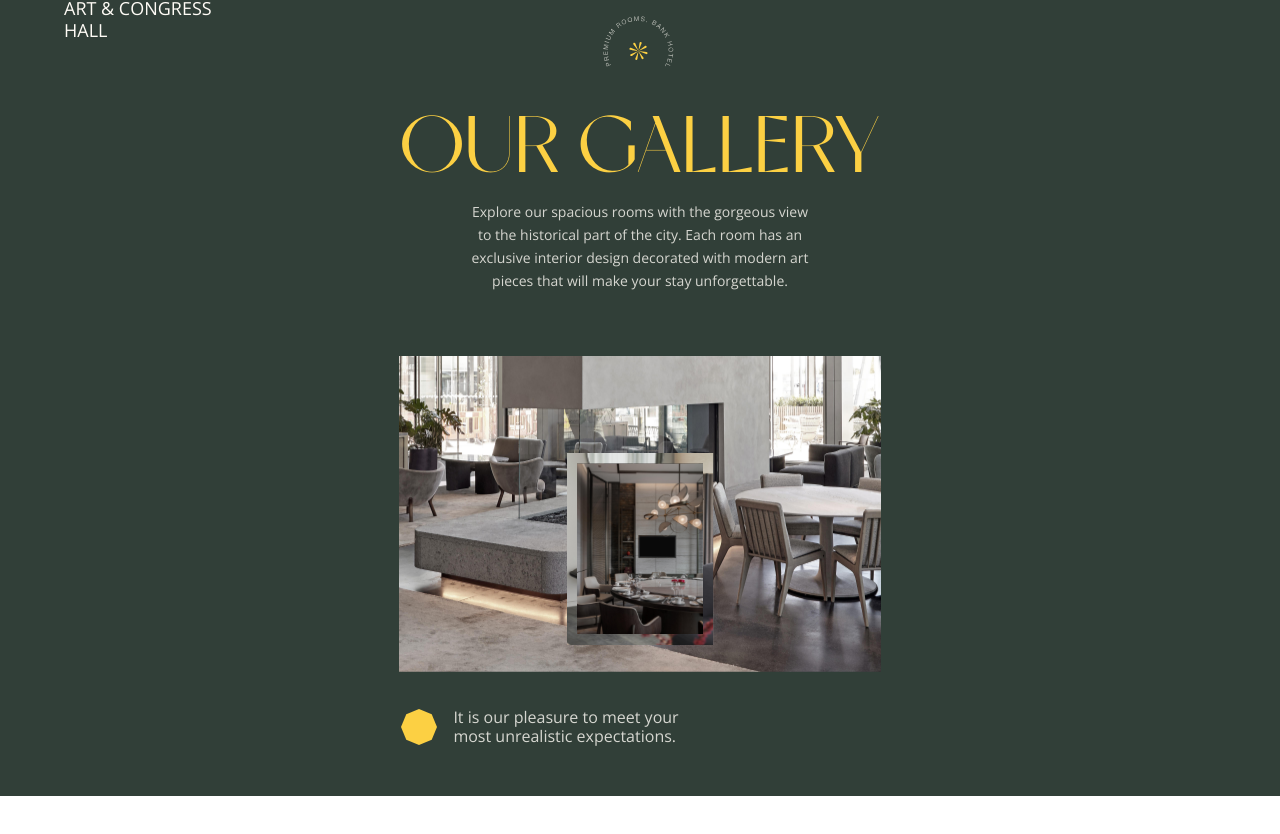
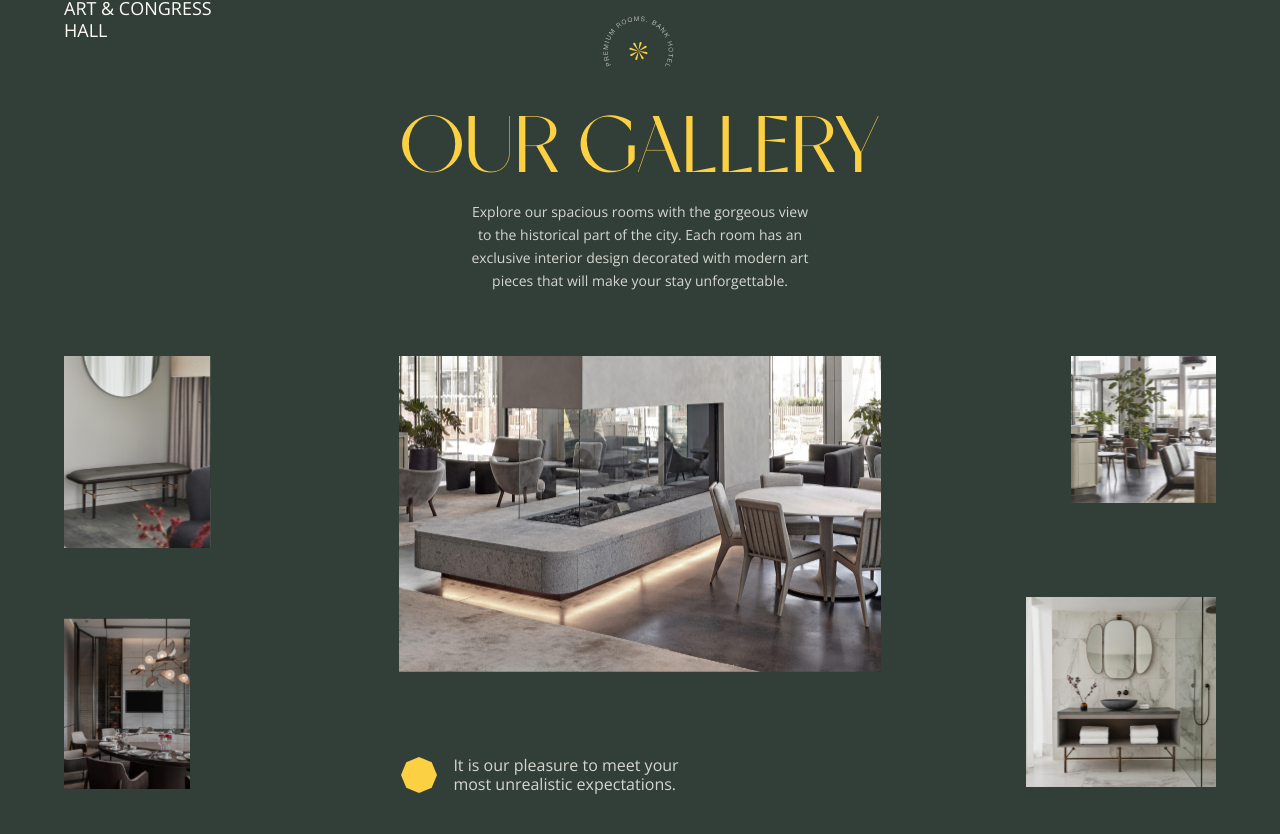
Before and after one commit to gift56/Fullstack-HotelWebsite, a React (Create React App) app: page / in a window 1280 px wide. Shown: the part 5416-6250 px from the top of the page. Before the commit the page ends 6212 px from the top, so only its background shows below. Built offline with nearby package versions, Linux system fonts and the light colour scheme.

Commit message:
fixing some stuff

```diff
--- a/src/components/Gallery.jsx
+++ b/src/components/Gallery.jsx
@@ -35,6 +35,7 @@ const Gallery = () => {
     DesktopGalleyTwo,
     DesktopGalleyThree,
     DesktopGalleyFour,
+    MobileGalleyOne,
   ];
   return (
     <GalleryCon>
--- a/src/styles/gallery.styled.js
+++ b/src/styles/gallery.styled.js
@@ -163,7 +163,7 @@ export const GalleryRightSideDesktop = styled.div`
     justify-content: center;
     align-items: center;
     flex-direction: column;
-    gap: 2rem;
+    gap: 5rem;
     width: 100%;
     .details {
       justify-content: center;
@@ -172,8 +172,31 @@ export const GalleryRightSideDesktop = styled.div`
     .images {
       &:nth-child(2),
       &:nth-child(3),
+      &:nth-child(4),
+      &:nth-child(5) {
+        position: absolute;
+      }
+      &:nth-child(2) {
+        top: 0;
+        right: 0;
+      }
+      &:nth-child(3) {
+        top: 0;
+        left: 0;
+      }
       &:nth-child(4) {
-        position: absolute;
+        bottom: 0;
+        left: 0;
+      }
+      &:nth-child(5) {
+        bottom: 0;
+        right: 0;
+        width: 190px;
+        height: 204px;
+      }
+      img {
+        width: 100%;
+        height: 100%;
       }
     }
   }
```
